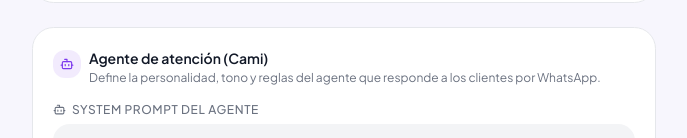
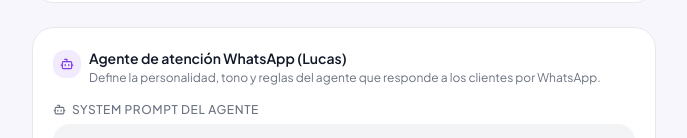
Before and after one commit to axiaagencyok/web_wpp_ig_wh, a Next.js app: page /settings in a window 1280 px wide. Shown: the part 659-797 px from the top of the page, without its empty margins (296-983 px from the left). Built offline with nearby package versions, Linux system fonts and the light colour scheme; no server answers.

Commit message:
Rename WPP agent to Lucas in settings page

```diff
--- a/app/(panel)/settings/page.tsx
+++ b/app/(panel)/settings/page.tsx
@@ -148,7 +148,7 @@
                 <Bot size={14} className="text-primary" />
               </div>
               <div>
-                <h2 className="text-sm font-semibold text-foreground">Agente de atención (Cami)</h2>
+                <h2 className="text-sm font-semibold text-foreground">Agente de atención WhatsApp (Lucas)</h2>
                 <p className="text-xs text-muted-foreground mt-0.5">
                   Define la personalidad, tono y reglas del agente que responde a los clientes por WhatsApp.
                 </p>
```
